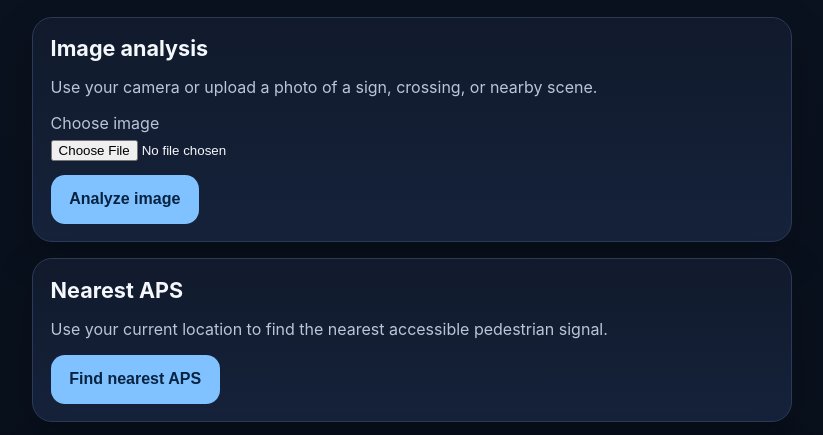
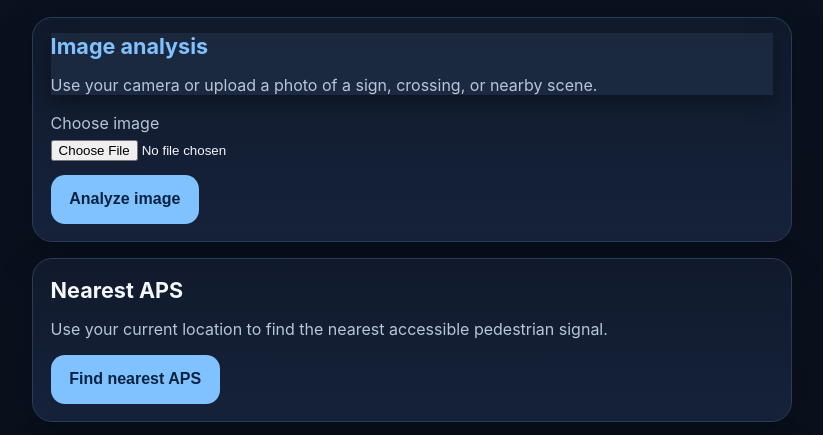
Before and after one commit to amira-abdelmohsen/NYSee, a plain HTML site: page frontend/index.html in a window 1280 px wide. In both pictures the pointer is over the element 640 px from the left and 390 px from the top of the page. Shown: the part 324-759 px from the top of the page, without its empty margins (228-1051 px from the left). Drawn offline with Linux system fonts and the light colour scheme.

Commit message:
change the card header to have a hover effect

```diff
--- a/frontend/styles.css
+++ b/frontend/styles.css
@@ -71,6 +71,19 @@ h1 {
 
 .card-header {
   margin-bottom: 0.9rem;
+  transition: transform 0.2s ease, box-shadow 0.2s ease, background-color 0.2s ease;
+
+}
+
+.card-header:hover {
+  transform: translateY(-2px);
+  box-shadow: 0 8px 18px rgba(0,0,0,0.35);
+  background-color: rgba(128,194,255,0.08);
+  cursor: pointer;
+}
+
+.card-header:hover h2 {
+  color: var(--accent);
 }
 
 .card-header h2 {
```
